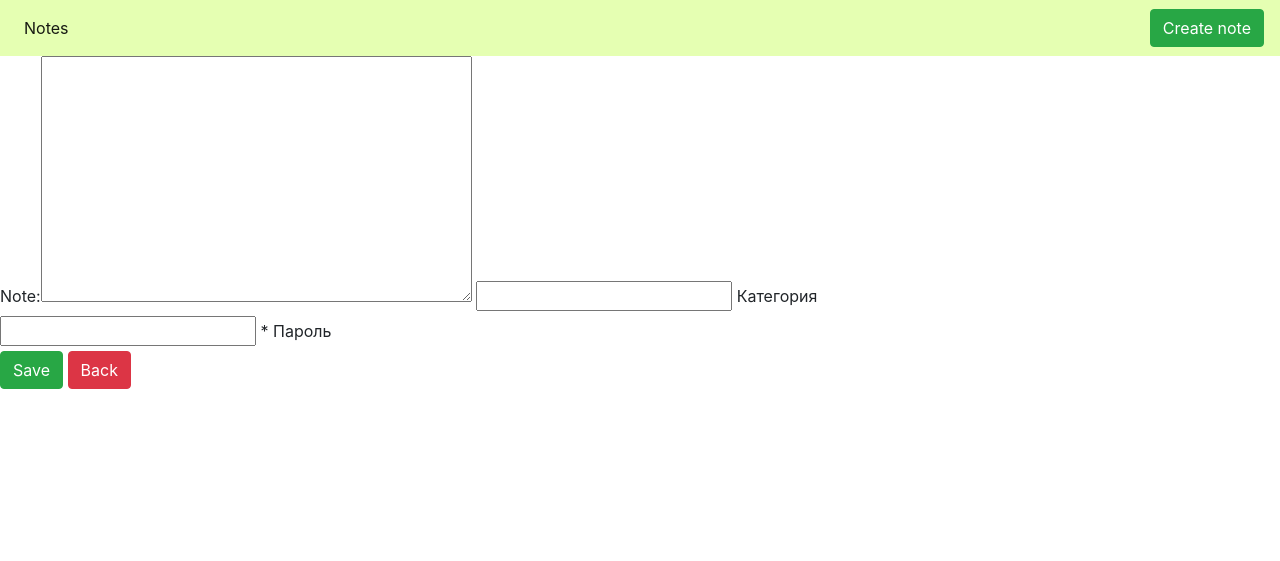
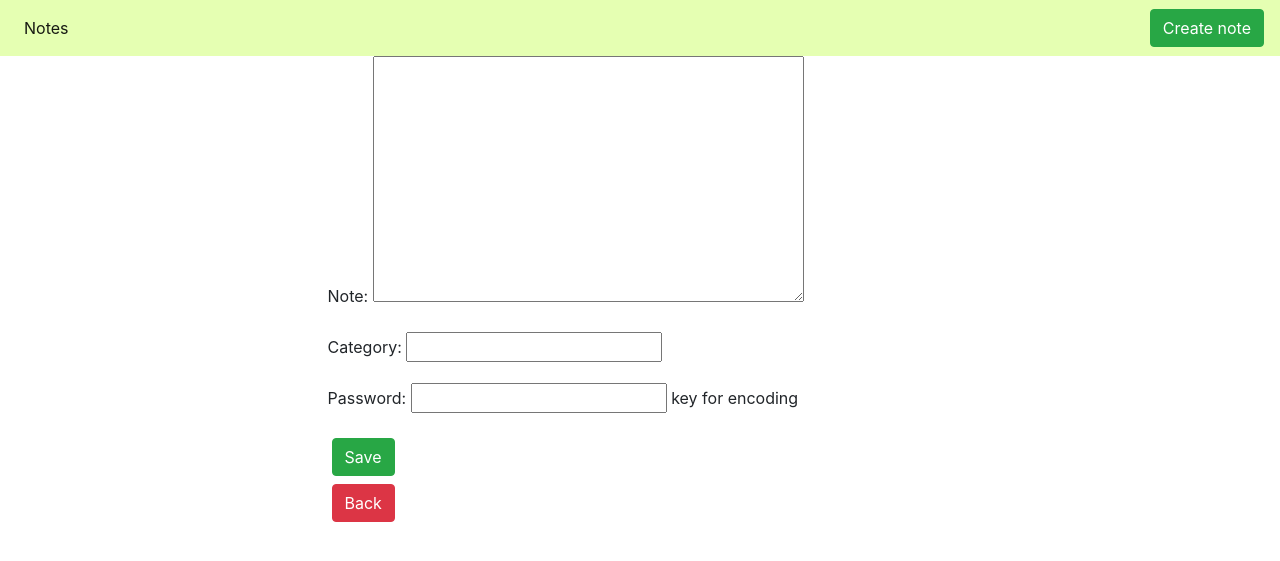
Before and after one commit to Aviadilo/encrypted_note, a Django app: page /create in a window 1280 px wide. Shown: the top 561 px of the page. Run offline with Django 3.2, Linux system fonts and the light colour scheme; some libraries are stand-ins or nearby versions.

Commit message:
Modified NoteCreateView: template and form

```diff
--- a/notes/forms.py
+++ b/notes/forms.py
@@ -1,8 +1,11 @@
-from django.forms import ModelForm
+from django import forms
 from .models import Note
 
 
-class NoteForm(ModelForm):
+class NoteCreateForm(forms.ModelForm):
+    category = forms.CharField()
+    password = forms.CharField(widget=forms.PasswordInput, help_text='key for encoding')
+
     class Meta:
         model = Note
         fields = ['note_body']
--- a/notes/views.py
+++ b/notes/views.py
@@ -1,7 +1,7 @@
 from django.views.generic.list import ListView
 from django.views.generic.edit import CreateView
 from .models import Note, Category
-from .forms import NoteForm
+from .forms import NoteCreateForm
 from django.urls import reverse_lazy
 from cryptography.fernet import Fernet
 import base64
@@ -47,13 +47,13 @@ class NoteList(ListView):
 class NoteCreate(CreateView):
     model = Note
     template_name = 'note_create.html'
-    form_class = NoteForm
+    form_class = NoteCreateForm
 
     def form_valid(self, form):
         self.object = form.save()
         user_key = self.request.POST.get('password')
-        category_from_form = self.request.POST.get('category')
-        ctg, created = Category.objects.get_or_create(category_name=category_from_form, defaults={'category_name': category_from_form})
+        category = self.request.POST.get('category')
+        ctg, created = Category.objects.get_or_create(category_name=category, defaults={'category_name': category})
         self.object.category = ctg
         self.object.note_body = encrypt(key=user_key, note_text=self.object.note_body)
         return super().form_valid(form)
--- a/templates/note_create.html
+++ b/templates/note_create.html
@@ -3,21 +3,18 @@
 {% block title %}Create note{% endblock %}
 
 {% block content %}
-    <form method="post">
-        {% csrf_token %}
-        {{ form }}
+<div class="row">
 
-        <input type="text" ID="ctg" name="category" required>
-        <label for="ctg">
-            Категория
-        </label><br>
+    <div class="col-3"></div>
 
-        <input type="password" ID="pass" name="password" maxlength="32" required>
-        <label for="pass">
-            * Пароль
-        </label><br>
+    <div class="col-6">
+        <form method="post">
+            {% csrf_token %}
+            {{ form.as_p }}
 
-        <input type="submit" value="Save" class="btn btn-success">
-        <input type="button" value="Back" onclick="history.back();" class="btn btn-danger">
-    </form>
+            <input type="submit" value="Save" class="btn btn-success m-1"><br>
+            <input type="button" value="Back" onclick="history.back();" class="btn btn-danger m-1">
+        </form>
+    </div>
+</div>
 {% endblock %}
```
